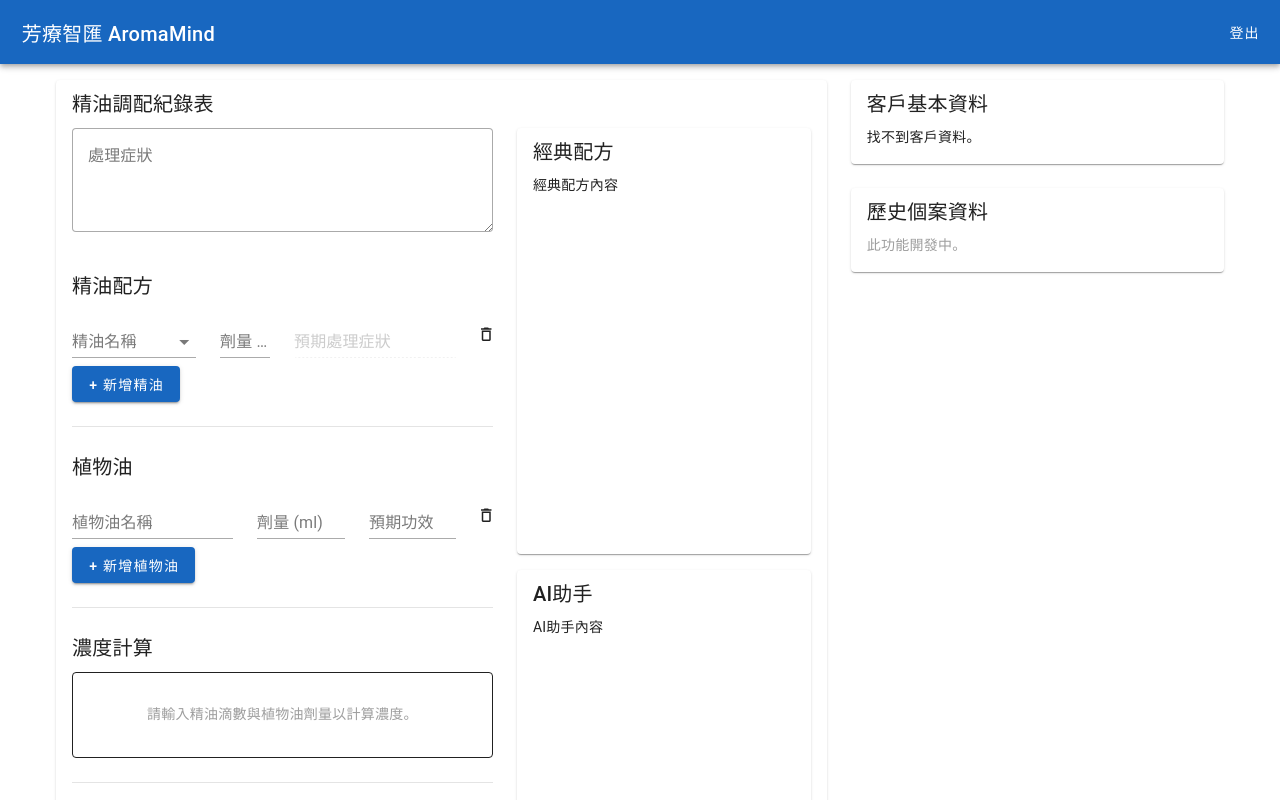
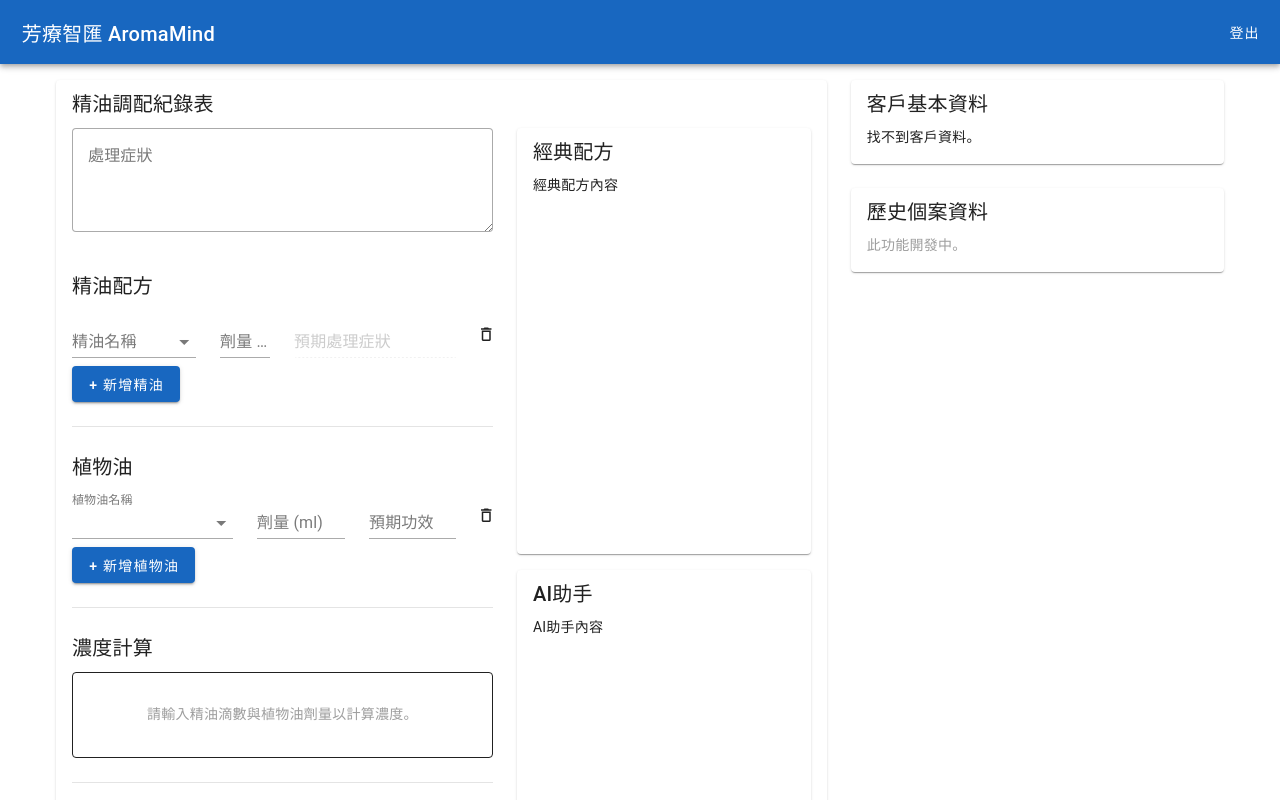
Before and after one commit to haipo/aromalogic.com, a Vue app in the folder aromalogic/: page /case/new in a window 1280 px wide. Shown: the top 800 px of the page. Built offline with nearby package versions, Linux system fonts and the light colour scheme; no server answers; a small style sheet from the web is missing.

Commit message:
植物油名稱讀取firebase

```diff
--- a/aromalogic/src/pages/case/new.vue
+++ b/aromalogic/src/pages/case/new.vue
@@ -68,8 +68,20 @@
                 <h3 class="text-h6 mb-2">植物油</h3>
                  <v-row v-for="(oil, index) in caseRecord.vegetable_oils" :key="index" align="center">
                     <v-col cols="12" sm="5">
-                        <v-text-field v-model="oil.name" label="植物油名稱" variant="underlined" hide-details></v-text-field>
-                    </v-col>
+                    <v-autocomplete
+                      v-model="oil.name"
+                      :items="carrierOilsFullData"
+                      :item-title="item => `${item['name_zh_tw']} (${item.name})`"
+                      item-value="name"
+                      label="植物油名稱"
+                      variant="underlined"
+                      hide-details
+                    >
+                      <template v-slot:selection="{ item }">
+                        <span v-if="item.raw">{{ item.raw['name_zh_tw'] }} ({{ item.raw.name }})</span>
+                      </template>
+                    </v-autocomplete>
+                </v-col>
                     <v-col cols="6" sm="3">
                         <v-text-field v-model.number="oil.dosage_ml" label="劑量 (ml)" type="number" variant="underlined" hide-details></v-text-field>
                     </v-col>
@@ -209,6 +221,7 @@ const route = useRoute();
 const customer = ref<Customer | null>(null);
 const loadingCustomer = ref(true);
 const essentialOilsFullData = ref<any[]>([]); // To store full oil data for the dropdown
+const carrierOilsFullData = ref<any[]>([]); // To store full carrier oil data for the dropdown
 
 const caseRecord = reactive<CaseRecord>({
   symptoms_text: '',
@@ -274,6 +287,15 @@ onMounted(async () => {
   } catch (error) {
     console.error("讀取精油列表失敗: ", error);
   }
+
+  // Fetch carrier oil full data for autocomplete
+  try {
+    const carrierOilCollection = collection(db, 'carrier_oils');
+    const querySnapshot = await getDocs(carrierOilCollection);
+    carrierOilsFullData.value = querySnapshot.docs.map(doc => doc.data());
+  } catch (error) {
+    console.error("讀取植物油列表失敗: ", error);
+  }
 });
 
 // --- Essential Oil Management ---
```
